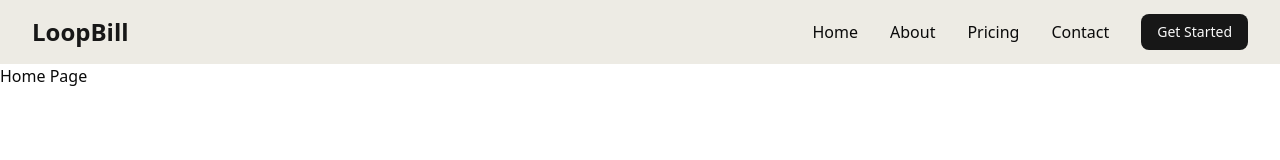
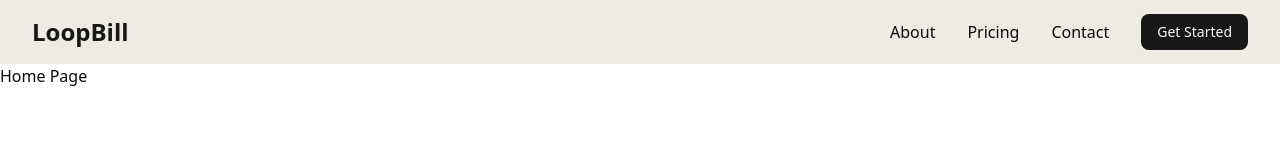
Before and after one commit to vinit-churi/loopbill, a Next.js app: page / in a window 1280 px wide. Shown: the top 160 px of the page. Built offline with nearby package versions, Linux system fonts and the light colour scheme.

Commit message:
Refactor Navbar component structure for improved clarity
Simplified the component by removing unnecessary `div` and redundant `Link` components. Consolidated class attributes to streamline the code and enhance readability.

```diff
--- a/src/components/customer/home/navbar.tsx
+++ b/src/components/customer/home/navbar.tsx
@@ -3,14 +3,12 @@ import {Button} from "@/components/ui/button";
 
 export default function Navbar() {
     return (
-        <nav className="sticky top-0 z-50 bg-[#edebe4]">
-            <div className="flex md:justify-between items-center p-4 md:py-3.5 md:px-8 relative justify-center">
+        <nav className="top-0 z-50 bg-[#edebe4] flex md:justify-between items-center p-4 md:py-3.5 md:px-8 relative justify-center">
                 {/* Desktop Menu */}
                 <Link href="/" className="hidden md:flex text-2xl font-bold text-primary">
                     LoopBill
                 </Link>
                 <nav className="hidden md:flex items-center space-x-8">
-                    <Link href="/">Home</Link>
                     <Link href={{pathname: '/', hash: 'about'}} scroll={true}>About</Link>
                     <Link href={{pathname: '/', hash: 'pricing'}} scroll={true}>Pricing</Link>
                     <Link href={{pathname: '/', hash: 'contact'}} scroll={true}>Contact</Link>
@@ -24,7 +22,6 @@ export default function Navbar() {
                 <Link href="/" className="md:hidden text-2xl font-bold text-primary">
                     LoopBill
                 </Link>
-            </div>
         </nav>
     );
 }
```
